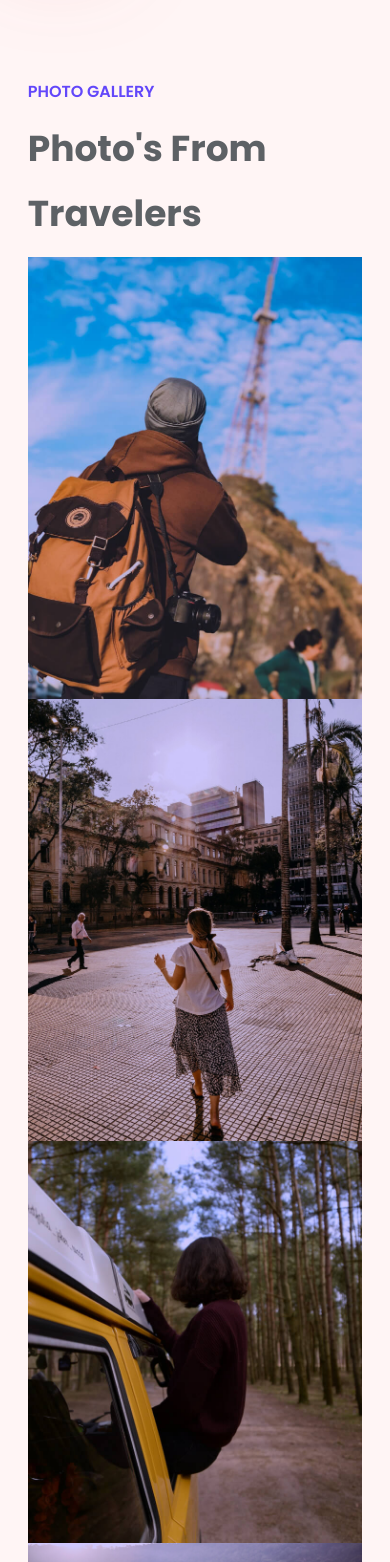
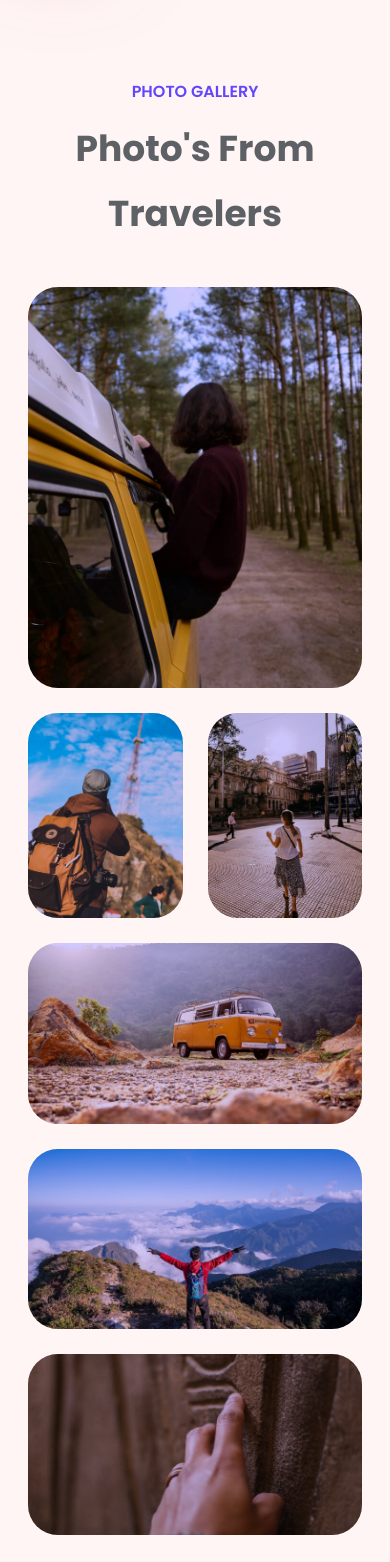
Before and after one commit to Meetkamal256/travelia-website-react-typescript, a React (Vite) app: page / in a window 390 px wide. Shown: the part 6906-8468 px from the top of the page. Built offline with nearby package versions, Linux system fonts and the light colour scheme.

Commit message:
gallery component styling and responsive design done

```diff
--- a/src/components/gallery/Gallery.tsx
+++ b/src/components/gallery/Gallery.tsx
@@ -12,10 +12,10 @@ const Gallery = () => {
       <div className="container gallery__container">
         <p className="section__subtitle">PHOTO GALLERY</p>
         <h2 className="section__title">Photo's From Travelers</h2>
-        <ul className="gallery-list">
-          <li className="gallery-item">
+        <ul className="gallery__list">
+          <li className="gallery__item">
             <figure
-              className="item-banner img-holder"
+              className="item__banner img-holder"
               style={
                 {
                   "--width": "700px",
@@ -33,9 +33,9 @@ const Gallery = () => {
               />
             </figure>
           </li>
-          <li className="gallery-item">
+          <li className="gallery__item">
             <figure
-              className="item-banner img-holder"
+              className="item__banner img-holder"
               style={
                 {
                   "--width": "700px",
@@ -53,9 +53,9 @@ const Gallery = () => {
               />
             </figure>
           </li>
-          <li className="gallery-item">
+          <li className="gallery__item">
             <figure
-              className="item-banner img-holder"
+              className="item__banner img-holder"
               style={
                 {
                   "--width": "700px",
@@ -73,9 +73,9 @@ const Gallery = () => {
               />
             </figure>
           </li>
-          <li className="gallery-item">
+          <li className="gallery__item">
             <figure
-              className="item-banner img-holder"
+              className="item__banner img-holder"
               style={
                 {
                   "--width": "700px",
@@ -93,9 +93,9 @@ const Gallery = () => {
               />
             </figure>
           </li>
-          <li className="gallery-item">
+          <li className="gallery__item">
             <figure
-              className="item-banner img-holder"
+              className="item__banner img-holder"
               style={
                 {
                   "--width": "700px",
@@ -113,9 +113,9 @@ const Gallery = () => {
               />
             </figure>
           </li>
-          <li className="gallery-item">
+          <li className="gallery__item">
             <figure
-              className="item-banner img-holder"
+              className="item__banner img-holder"
               style={
                 {
                   "--width": "700px",
--- a/src/components/gallery/gallery.css
+++ b/src/components/gallery/gallery.css
@@ -0,0 +1,43 @@
+.gallery__container {
+  text-align: center;
+}
+
+.gallery__container .section__title {
+  margin-block-end: 65px;
+}
+
+.gallery__list {
+  display: grid;
+  gap: 25px;
+  grid-template-columns: repeat(6, 1fr);
+}
+
+.item__banner {
+  border-radius: var(--radius-30);
+}
+
+.gallery__item:nth-child(3) {
+  grid-column: 3 / 5;
+  grid-row: 1 / 3;
+}
+
+.gallery__item:nth-child(n + 4) {
+  grid-column: span 2;
+}
+
+/* Responsive styles */
+@media screen and (max-width: 991px) {
+  .gallery__list {
+    grid-template-columns: 1fr 1fr;
+  }
+
+  .gallery__item:nth-child(n + 3) {
+    grid-column: 1 / 3;
+  }
+}
+
+@media screen and (max-width: 767px) {
+  .gallery__container .section__title {
+    margin-block-end: 40px;
+  }
+}
```
